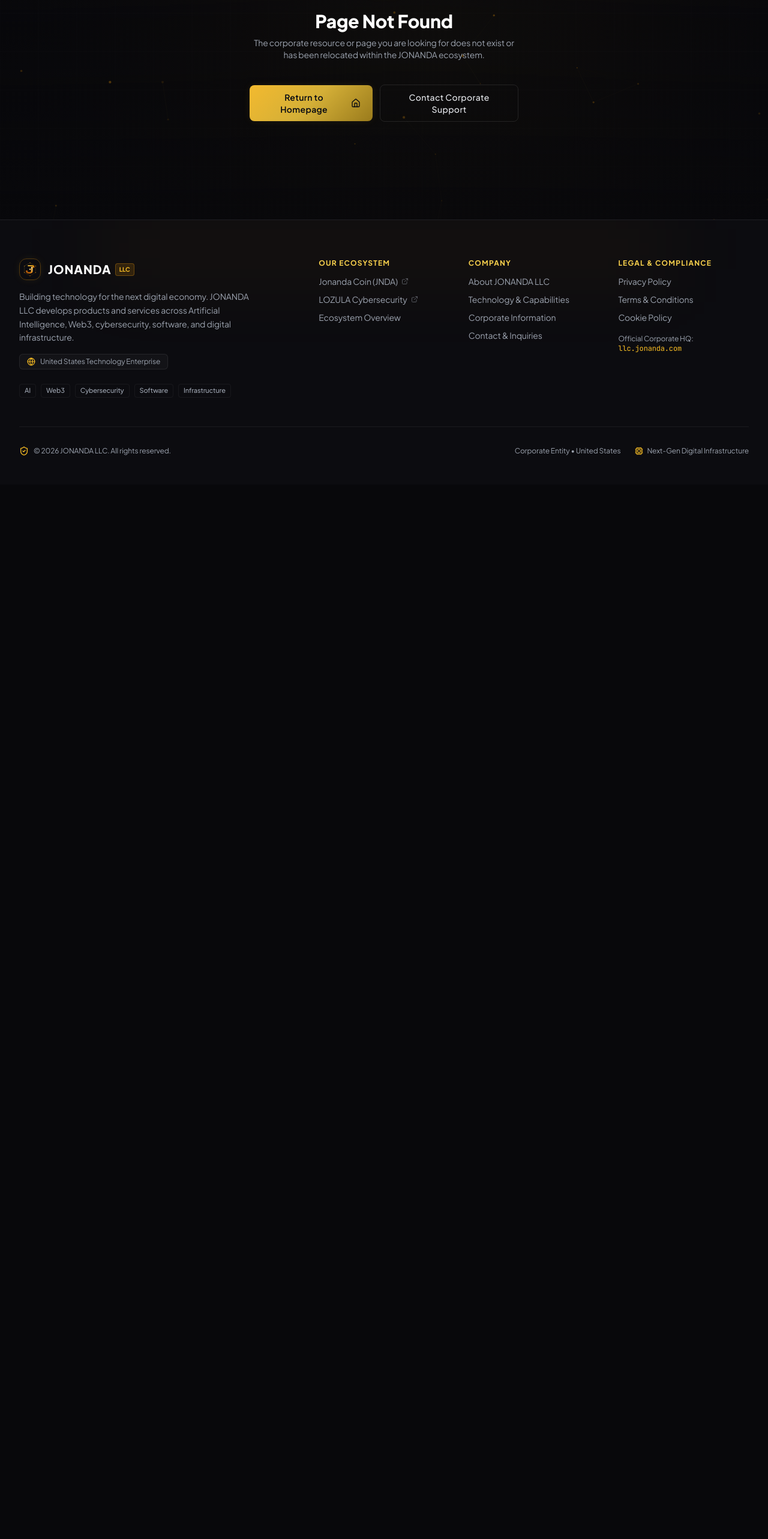
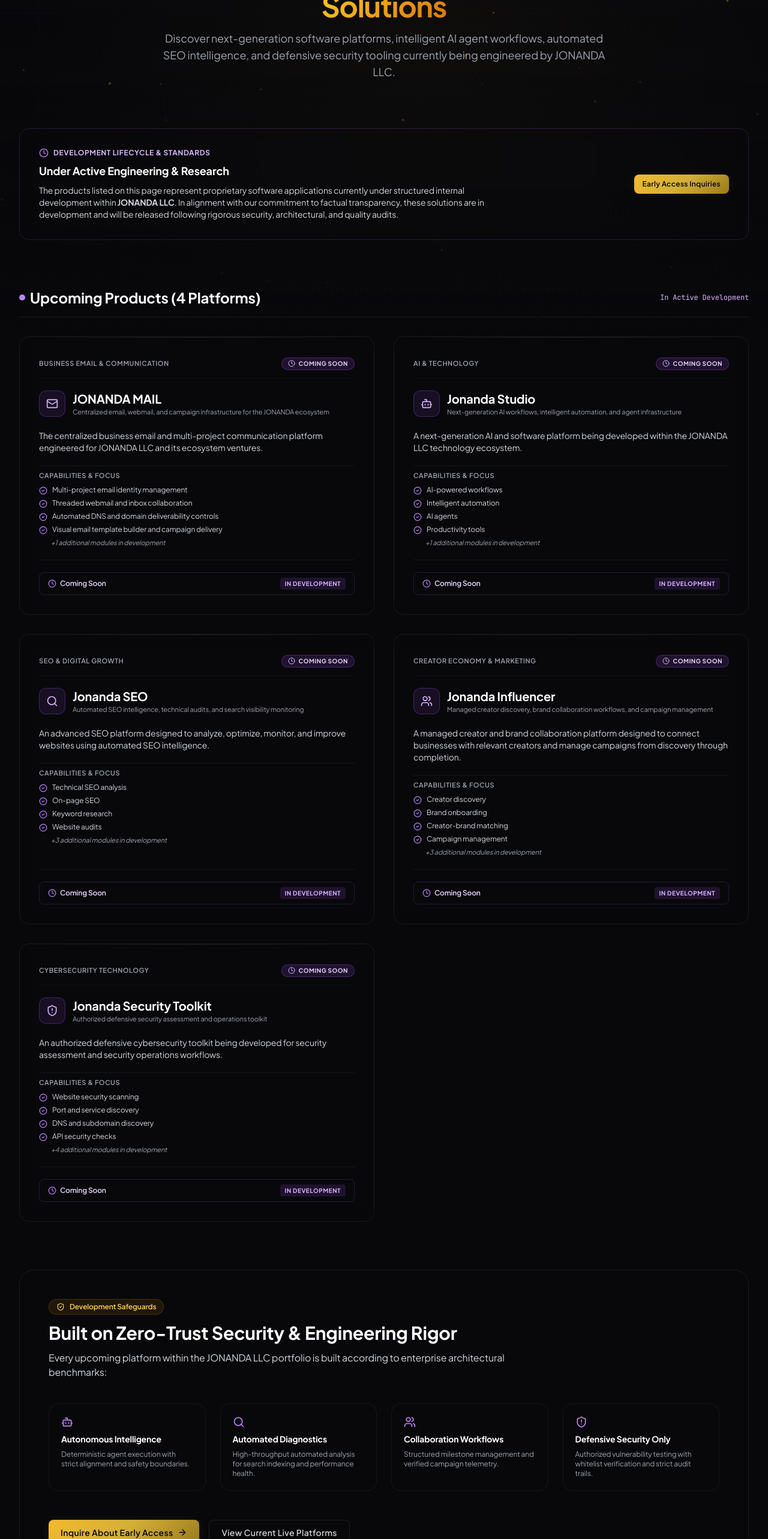
Before and after one commit to shalom-ars/Jonanda-LLC, a React (Vite) app: page /coming-soon in a window 1280 px wide. Shown: the part 234-2800 px from the top of the page at 60% size. Before the commit the page ends 1042 px from the top, so only its background shows below. Built offline with nearby package versions, Linux system fonts and the light colour scheme.

Commit message:
feat: add dedicated Coming Soon page (/coming-soon) and fix card header badge layout

```diff
--- a/src/App.tsx
+++ b/src/App.tsx
@@ -9,6 +9,7 @@
 import { HomePage } from './pages/HomePage';
 import { AboutPage } from './pages/AboutPage';
 import { EcosystemPage } from './pages/EcosystemPage';
+import { ComingSoonPage } from './pages/ComingSoonPage';
 import { TechnologyPage } from './pages/TechnologyPage';
 import { CompanyPage } from './pages/CompanyPage';
 import { ContactPage } from './pages/ContactPage';
@@ -30,6 +31,7 @@
             <Route path="/" element={<HomePage />} />
             <Route path="/about" element={<AboutPage />} />
             <Route path="/ecosystem" element={<EcosystemPage />} />
+            <Route path="/coming-soon" element={<ComingSoonPage />} />
             <Route path="/technology" element={<TechnologyPage />} />
             <Route path="/company" element={<CompanyPage />} />
             <Route path="/contact" element={<ContactPage />} />
--- a/src/components/ecosystem/EcosystemCard.tsx
+++ b/src/components/ecosystem/EcosystemCard.tsx
@@ -1,5 +1,5 @@
 import React from 'react';
-import { ExternalLink, ArrowRight, Sparkles, Shield, Bot, Search, Users, ShieldAlert, Cpu, Layers, CheckCircle2, Clock } from 'lucide-react';
+import { ExternalLink, ArrowRight, Sparkles, Shield, Bot, Search, Users, ShieldAlert, Cpu, Layers, Mail, CheckCircle2, Clock } from 'lucide-react';
 import { EcosystemProduct } from '../../data/ecosystemData';
 import { CorporateCard } from '../common/CorporateCard';
 import { Button } from '../common/Button';
@@ -10,15 +10,16 @@
   className?: string;
 }
 
-const iconMap = {
-  Sparkles: Sparkles,
-  Shield: Shield,
-  Bot: Bot,
-  Search: Search,
-  Users: Users,
-  ShieldAlert: ShieldAlert,
-  Cpu: Cpu,
-  Layers: Layers
+const iconMap: Record<string, React.ComponentType<{ className?: string }>> = {
+  Sparkles,
+  Shield,
+  Bot,
+  Search,
+  Users,
+  ShieldAlert,
+  Cpu,
+  Layers,
+  Mail
 };
 
 export const EcosystemCard: React.FC<EcosystemCardProps> = ({
@@ -35,14 +36,47 @@
         isComingSoon ? 'hover:border-purple-500/30' : 'hover:border-gold-500/30'
       } ${className}`}
     >
-      <div className="space-y-6">
-        {/* Card Header: Icon & Badges */}
-        <div className="flex items-start justify-between gap-4">
+      <div className="space-y-5">
+        {/* Top Meta Row: Category & Status Badge */}
+        <div className="flex items-center justify-between gap-2 border-b border-white/[0.04] pb-3">
+          <span className="text-[10px] sm:text-[11px] font-semibold tracking-wider uppercase text-gray-400 truncate">
+            {product.category}
+          </span>
+
+          {/* Status Badge (Never truncates) */}
+          <div className="shrink-0">
+            {product.status === 'Live & Operational' && (
+              <span className="inline-flex items-center gap-1.5 text-[10px] font-bold px-2.5 py-0.5 rounded-full uppercase tracking-wider bg-emerald-500/15 text-emerald-300 border border-emerald-500/30 whitespace-nowrap">
+                <span className="w-1.5 h-1.5 rounded-full bg-emerald-400 animate-pulse" />
+                Live & Operational
+              </span>
+            )}
+            {product.status === 'Active Platform' && (
+              <span className="inline-flex items-center gap-1.5 text-[10px] font-bold px-2.5 py-0.5 rounded-full uppercase tracking-wider bg-amber-500/15 text-amber-300 border border-amber-500/30 whitespace-nowrap">
+                <span className="w-1.5 h-1.5 rounded-full bg-amber-400 animate-pulse" />
+                Active Platform
+              </span>
+            )}
+            {product.status === 'Coming Soon' && (
+              <span className="inline-flex items-center gap-1.5 text-[10px] font-bold px-2.5 py-0.5 rounded-full uppercase tracking-wider bg-purple-500/15 text-purple-200 border border-purple-500/30 shadow-sm whitespace-nowrap">
+                <Clock className="w-3 h-3 text-purple-300 shrink-0" />
+                <span>COMING SOON</span>
+              </span>
+            )}
+            {product.status === 'Incubation & Research' && (
+              <span className="inline-flex items-center gap-1.5 text-[10px] font-bold px-2.5 py-0.5 rounded-full uppercase tracking-wider bg-blue-500/15 text-blue-300 border border-blue-500/30 whitespace-nowrap">
+                <span className="w-1.5 h-1.5 rounded-full bg-blue-400" />
+                Incubation & Research
+              </span>
+            )}
+          </div>
+        </div>
+
+        {/* Project Branding & Title Row */}
         <div className="flex items-center gap-3">
-            {/* Logo or Custom Icon */}
           {product.logoUrl ? (
             <div
-                className={`w-12 h-12 rounded-xl flex items-center justify-center p-2 shrink-0 ${
+              className={`w-11 h-11 rounded-xl flex items-center justify-center p-2 shrink-0 ${
                 product.id === 'jonanda-coin'
                   ? 'bg-gold-500/10 border border-gold-500/30 shadow-gold-sm'
                   : 'bg-emerald-500/10 border border-emerald-500/30'
@@ -56,63 +90,36 @@
             </div>
           ) : (
             <div
-                className={`w-12 h-12 rounded-xl flex items-center justify-center shrink-0 ${
+              className={`w-11 h-11 rounded-xl flex items-center justify-center shrink-0 ${
                 isComingSoon
                   ? 'bg-purple-500/10 border border-purple-500/30 text-purple-300 shadow-sm'
                   : 'bg-blue-500/10 border border-blue-500/30 text-blue-400'
               }`}
             >
-                <IconComponent className="w-6 h-6" />
+              <IconComponent className="w-5 h-5" />
             </div>
           )}
 
           <div>
-              <span className="text-[11px] font-semibold tracking-wider uppercase text-gray-400 block">
-                {product.category}
-              </span>
-              <h3 className="text-xl font-bold text-white leading-snug">
+            <h3 className="text-lg sm:text-xl font-bold text-white leading-snug">
               {product.name}
             </h3>
-            </div>
-          </div>
-
-          {/* Status Badge */}
-          <div className="shrink-0">
-            {product.status === 'Live & Operational' && (
-              <span className="inline-flex items-center gap-1.5 text-[10px] font-bold px-2.5 py-1 rounded-full uppercase tracking-wider bg-emerald-500/15 text-emerald-300 border border-emerald-500/30">
-                <span className="w-1.5 h-1.5 rounded-full bg-emerald-400 animate-pulse" />
-                Live & Operational
-              </span>
-            )}
-            {product.status === 'Active Platform' && (
-              <span className="inline-flex items-center gap-1.5 text-[10px] font-bold px-2.5 py-1 rounded-full uppercase tracking-wider bg-amber-500/15 text-amber-300 border border-amber-500/30">
-                <span className="w-1.5 h-1.5 rounded-full bg-amber-400 animate-pulse" />
-                Active Platform
-              </span>
-            )}
-            {product.status === 'Coming Soon' && (
-              <span className="inline-flex items-center gap-1.5 text-[10px] font-bold px-2.5 py-1 rounded-full uppercase tracking-wider bg-purple-500/15 text-purple-200 border border-purple-500/30 shadow-sm">
-                <Clock className="w-3 h-3 text-purple-300" />
-                COMING SOON
-              </span>
-            )}
-            {product.status === 'Incubation & Research' && (
-              <span className="inline-flex items-center gap-1.5 text-[10px] font-bold px-2.5 py-1 rounded-full uppercase tracking-wider bg-blue-500/15 text-blue-300 border border-blue-500/30">
-                <span className="w-1.5 h-1.5 rounded-full bg-blue-400" />
-                Incubation & Research
-              </span>
+            {product.tagline && (
+              <p className="text-[11px] text-gray-400 line-clamp-1">
+                {product.tagline}
+              </p>
             )}
           </div>
         </div>
 
         {/* Description */}
-        <p className="text-sm text-gray-300 leading-relaxed">
+        <p className="text-xs sm:text-sm text-gray-300 leading-relaxed">
           {product.description}
         </p>
 
         {/* Capabilities List */}
         <div className="space-y-2 pt-2 border-t border-white/[0.06]">
-          <span className="text-xs font-semibold text-gray-400 uppercase tracking-wider block">
+          <span className="text-[11px] font-semibold text-gray-400 uppercase tracking-wider block">
             Capabilities & Focus
           </span>
           <ul className="space-y-1.5 text-xs text-gray-300">
@@ -140,10 +147,10 @@
       </div>
 
       {/* Card Action / CTA */}
-      <div className="pt-6 mt-6 border-t border-white/[0.06]">
+      <div className="pt-5 mt-5 border-t border-white/[0.06]">
         {isComingSoon ? (
-          <div className="w-full py-2.5 px-4 rounded-lg bg-surface/80 border border-purple-500/20 text-purple-200 text-xs font-semibold flex items-center justify-between cursor-default select-none">
-            <span className="flex items-center gap-2">
+          <div className="w-full py-2 px-3.5 rounded-lg bg-surface/80 border border-purple-500/20 text-purple-200 text-xs font-semibold flex items-center justify-between cursor-default select-none">
+            <span className="flex items-center gap-1.5">
               <Clock className="w-3.5 h-3.5 text-purple-400" />
               <span>Coming Soon</span>
             </span>
--- a/src/components/home/EcosystemPreview.tsx
+++ b/src/components/home/EcosystemPreview.tsx
@@ -1,5 +1,5 @@
 import React from 'react';
-import { ArrowRight } from 'lucide-react';
+import { ArrowRight, Clock } from 'lucide-react';
 import { SectionHeading } from '../common/SectionHeading';
 import { Button } from '../common/Button';
 import { EcosystemCard } from '../ecosystem/EcosystemCard';
@@ -40,19 +40,25 @@
 
         {/* --- PART 2: COMING SOON PORTFOLIO --- */}
         <div className="space-y-6 pt-6">
-          <div className="flex items-center justify-between border-b border-white/[0.08] pb-3">
+          <div className="flex flex-col sm:flex-row sm:items-center justify-between gap-3 border-b border-white/[0.08] pb-3">
             <div className="flex items-center gap-2.5">
               <div className="w-2 h-2 rounded-full bg-purple-400" />
               <h3 className="text-sm font-bold uppercase tracking-wider text-white">
                 Coming Soon Portfolio
               </h3>
-              <span className="text-[10px] font-bold px-2 py-0.5 rounded bg-purple-500/15 text-purple-300 border border-purple-500/30 uppercase tracking-wider">
+              <span className="text-[10px] font-bold px-2.5 py-0.5 rounded bg-purple-500/15 text-purple-300 border border-purple-500/30 uppercase tracking-wider">
                 In Active Development
               </span>
             </div>
-            <span className="text-xs text-gray-400 font-mono hidden sm:inline">
-              Upcoming Software & AI Tools
-            </span>
+            <Button
+              href="/coming-soon"
+              variant="ghost"
+              size="sm"
+              className="text-xs text-purple-300 hover:text-purple-200 p-0 self-start sm:self-auto hover:bg-transparent"
+              icon={<ArrowRight className="w-3.5 h-3.5" />}
+            >
+              View Full Coming Soon Page
+            </Button>
           </div>
 
           <div className="grid grid-cols-1 md:grid-cols-2 lg:grid-cols-4 gap-6">
@@ -63,14 +69,23 @@
         </div>
 
         {/* Bottom Ecosystem CTA */}
-        <div className="text-center pt-4">
+        <div className="flex flex-col sm:flex-row items-center justify-center gap-4 pt-4">
+          <Button
+            href="/coming-soon"
+            variant="primary"
+            size="md"
+            icon={<Clock className="w-4 h-4" />}
+          >
+            Explore Coming Soon Projects
+          </Button>
+
           <Button
             href="/ecosystem"
             variant="outline"
             size="md"
             icon={<ArrowRight className="w-4 h-4" />}
           >
-            Explore Complete Ecosystem Architecture
+            Explore Full Ecosystem Architecture
           </Button>
         </div>
       </div>
--- a/src/data/ecosystemData.ts
+++ b/src/data/ecosystemData.ts
@@ -13,7 +13,7 @@
   status: ProjectStatus;
   statusColor: StatusColor;
   tier: ProjectTier;
-  iconName?: 'Sparkles' | 'Shield' | 'Bot' | 'Search' | 'Users' | 'ShieldAlert' | 'Cpu' | 'Layers';
+  iconName?: 'Sparkles' | 'Shield' | 'Bot' | 'Search' | 'Users' | 'ShieldAlert' | 'Cpu' | 'Layers' | 'Mail';
   logoUrl?: string;
   logoType?: 'image' | 'svg' | 'icon';
   ctaText: string;
@@ -77,6 +77,31 @@
   },
 
   // --- COMING SOON PROJECT PORTFOLIO (UNDER ACTIVE DEVELOPMENT) ---
+  {
+    id: 'jonanda-mail',
+    name: 'JONANDA MAIL',
+    category: 'Business Email & Communication',
+    tagline: 'Centralized email, webmail, and campaign infrastructure for the JONANDA ecosystem',
+    description: 'The centralized business email and multi-project communication platform engineered for JONANDA LLC and its ecosystem ventures.',
+    fullDescription: 'JONANDA MAIL delivers multi-tenant business email, threaded webmail, verified domain DNS orchestration (SPF, DKIM, DMARC, MX), audience campaign automation, and deliverability analytics under a unified enterprise control plane.',
+    capabilities: [
+      'Multi-project email identity management',
+      'Threaded webmail and inbox collaboration',
+      'Automated DNS and domain deliverability controls',
+      'Visual email template builder and campaign delivery',
+      'Multi-tenant role-based access security'
+    ],
+    status: 'Coming Soon',
+    statusColor: 'purple',
+    tier: 'coming-soon',
+    iconName: 'Mail',
+    logoType: 'icon',
+    ctaText: 'Coming Soon',
+    ctaLink: 'https://mail.jonanda.com',
+    isExternal: true,
+    featured: true,
+    launchOrder: 3
+  },
   {
     id: 'jonanda-studio',
     name: 'Jonanda Studio',
--- a/src/data/navigationData.ts
+++ b/src/data/navigationData.ts
@@ -8,6 +8,7 @@
   { label: 'Home', href: '/' },
   { label: 'About', href: '/about' },
   { label: 'Ecosystem', href: '/ecosystem' },
+  { label: 'Coming Soon', href: '/coming-soon' },
   { label: 'Technology', href: '/technology' },
   { label: 'Company', href: '/company' },
   { label: 'Contact', href: '/contact' },
@@ -16,6 +17,7 @@
 export const FOOTER_ECOSYSTEM_LINKS: NavItem[] = [
   { label: 'Jonanda Coin (JNDA)', href: 'https://jonanda.com', isExternal: true },
   { label: 'LOZULA Cybersecurity', href: 'https://lozula.com', isExternal: true },
+  { label: 'Coming Soon Portfolio', href: '/coming-soon' },
   { label: 'Ecosystem Overview', href: '/ecosystem' },
 ];
 
--- /dev/null
+++ b/src/pages/ComingSoonPage.tsx
@@ -0,0 +1,131 @@
+import React from 'react';
+import { SEOHead } from '../components/common/SEOHead';
+import { SectionHeading } from '../components/common/SectionHeading';
+import { Button } from '../components/common/Button';
+import { EcosystemCard } from '../components/ecosystem/EcosystemCard';
+import { COMING_SOON_PRODUCTS, EcosystemProduct } from '../data/ecosystemData';
+import { Clock, ShieldCheck, ArrowRight, Bot, Search, Users, ShieldAlert } from 'lucide-react';
+
+export const ComingSoonPage: React.FC = () => {
+  return (
+    <>
+      <SEOHead
+        title="Coming Soon Technology Portfolio | JONANDA LLC"
+        description="Explore upcoming products currently under active development at JONANDA LLC: Jonanda Studio (AI), Jonanda SEO, Jonanda Influencer, and Jonanda Security Toolkit."
+        canonicalPath="/coming-soon"
+        keywords="JONANDA Coming Soon, Jonanda Studio, Jonanda SEO, Jonanda Influencer, Jonanda Security Toolkit, upcoming AI platforms, JONANDA technology portfolio"
+      />
+
+      <div className="pt-32 pb-24 px-4 sm:px-6 lg:px-8 max-w-7xl mx-auto space-y-20 relative z-10">
+        {/* Page Hero Header */}
+        <SectionHeading
+          badge="Product Roadmap"
+          title="Upcoming Technology &"
+          highlightedText="Software Solutions"
+          description="Discover next-generation software platforms, intelligent AI agent workflows, automated SEO intelligence, and defensive security tooling currently being engineered by JONANDA LLC."
+          titleAs="h1"
+        />
+
+        {/* Development Integrity Notice Banner */}
+        <div className="rounded-2xl bg-surface/60 border border-purple-500/20 p-6 sm:p-8 backdrop-blur-md flex flex-col md:flex-row items-start md:items-center justify-between gap-6">
+          <div className="space-y-2 max-w-3xl">
+            <div className="flex items-center gap-2 text-xs font-bold uppercase tracking-wider text-purple-300">
+              <Clock className="w-4 h-4 text-purple-400" />
+              <span>Development Lifecycle & Standards</span>
+            </div>
+            <h3 className="text-lg font-bold text-white">
+              Under Active Engineering & Research
+            </h3>
+            <p className="text-xs sm:text-sm text-gray-300 leading-relaxed">
+              The products listed on this page represent proprietary software applications currently under structured internal development within <strong>JONANDA LLC</strong>. In alignment with our commitment to factual transparency, these solutions are in development and will be released following rigorous security, architectural, and quality audits.
+            </p>
+          </div>
+
+          <Button href="/contact" variant="primary" size="sm" className="shrink-0 text-xs">
+            Early Access Inquiries
+          </Button>
+        </div>
+
+        {/* Coming Soon Projects Grid */}
+        <div className="space-y-8">
+          <div className="flex items-center justify-between border-b border-white/[0.08] pb-4">
+            <div className="flex items-center gap-2">
+              <div className="w-2.5 h-2.5 rounded-full bg-purple-400" />
+              <h2 className="text-xl sm:text-2xl font-bold text-white">
+                Upcoming Products (4 Platforms)
+              </h2>
+            </div>
+            <span className="text-xs text-purple-300 font-mono">
+              In Active Development
+            </span>
+          </div>
+
+          <div className="grid grid-cols-1 md:grid-cols-2 gap-8">
+            {COMING_SOON_PRODUCTS.map((product: EcosystemProduct) => (
+              <EcosystemCard key={product.id} product={product} />
+            ))}
+          </div>
+        </div>
+
+        {/* Engineering Standards & Safeguards */}
+        <section className="rounded-3xl bg-surface/70 border border-white/[0.08] p-8 sm:p-12 space-y-8">
+          <div className="max-w-3xl space-y-3">
+            <div className="inline-flex items-center gap-2 px-3 py-1 rounded-full bg-gold-500/10 text-xs font-semibold text-gold-300 border border-gold-500/20">
+              <ShieldCheck className="w-3.5 h-3.5" />
+              <span>Development Safeguards</span>
+            </div>
+            <h2 className="text-2xl sm:text-3xl font-bold text-white">
+              Built on Zero-Trust Security & Engineering Rigor
+            </h2>
+            <p className="text-sm sm:text-base text-gray-300 leading-relaxed">
+              Every upcoming platform within the JONANDA LLC portfolio is built according to enterprise architectural benchmarks:
+            </p>
+          </div>
+
+          <div className="grid grid-cols-1 sm:grid-cols-2 lg:grid-cols-4 gap-6 pt-2">
+            <div className="p-5 rounded-2xl bg-background/50 border border-white/[0.06] space-y-2">
+              <Bot className="w-5 h-5 text-purple-400" />
+              <h3 className="text-sm font-bold text-white">Autonomous Intelligence</h3>
+              <p className="text-xs text-gray-400">
+                Deterministic agent execution with strict alignment and safety boundaries.
+              </p>
+            </div>
+
+            <div className="p-5 rounded-2xl bg-background/50 border border-white/[0.06] space-y-2">
+              <Search className="w-5 h-5 text-purple-400" />
+              <h3 className="text-sm font-bold text-white">Automated Diagnostics</h3>
+              <p className="text-xs text-gray-400">
+                High-throughput automated analysis for search indexing and performance health.
+              </p>
+            </div>
+
+            <div className="p-5 rounded-2xl bg-background/50 border border-white/[0.06] space-y-2">
+              <Users className="w-5 h-5 text-purple-400" />
+              <h3 className="text-sm font-bold text-white">Collaboration Workflows</h3>
+              <p className="text-xs text-gray-400">
+                Structured milestone management and verified campaign telemetry.
+              </p>
+            </div>
+
+            <div className="p-5 rounded-2xl bg-background/50 border border-white/[0.06] space-y-2">
+              <ShieldAlert className="w-5 h-5 text-purple-400" />
+              <h3 className="text-sm font-bold text-white">Defensive Security Only</h3>
+              <p className="text-xs text-gray-400">
+                Authorized vulnerability testing with whitelist verification and strict audit trails.
+              </p>
+            </div>
+          </div>
+
+          <div className="pt-4 flex flex-wrap gap-4">
+            <Button href="/contact" variant="primary" size="md" icon={<ArrowRight className="w-4 h-4" />}>
+              Inquire About Early Access
+            </Button>
+            <Button href="/ecosystem" variant="secondary" size="md">
+              View Current Live Platforms
+            </Button>
+          </div>
+        </section>
+      </div>
+    </>
+  );
+};
```
Also changed, not shown: 1 other file (tests, documents, lock files or other folders). Lines whose indentation alone changed are shown as unchanged.
